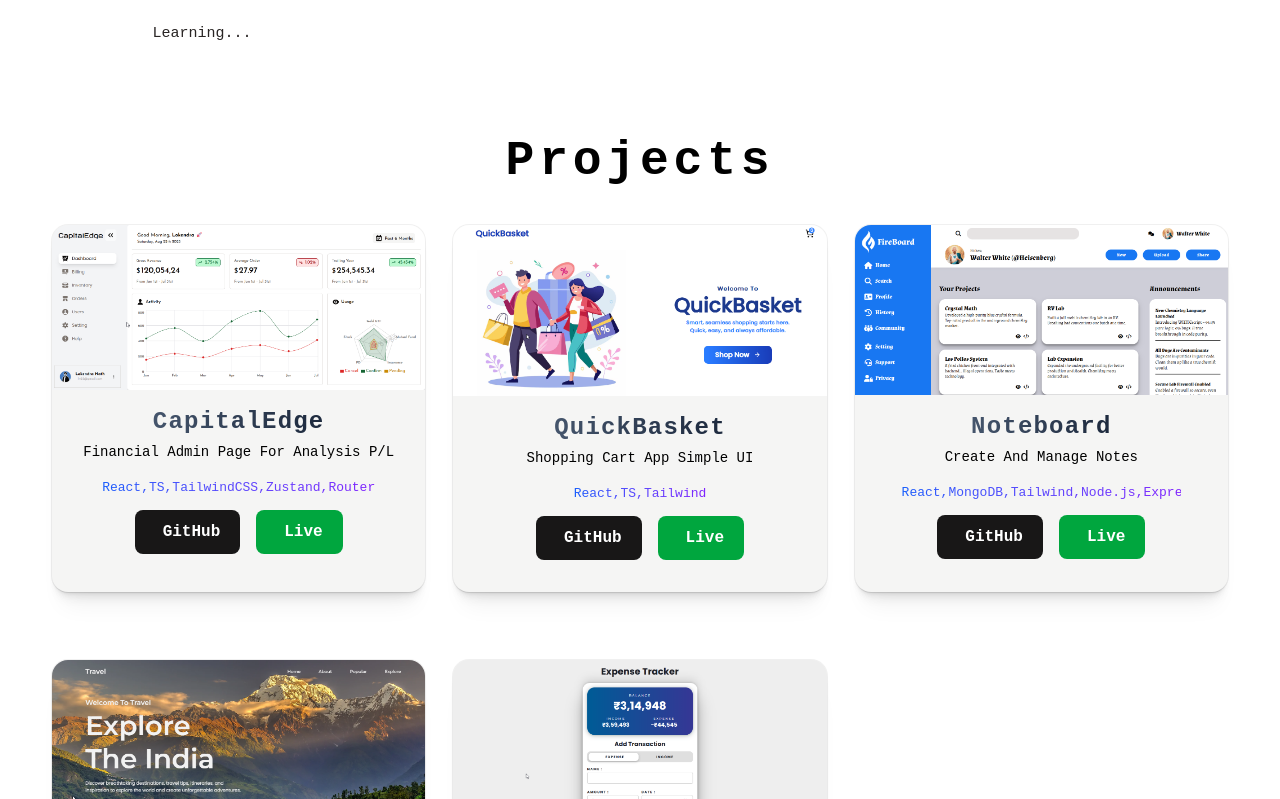
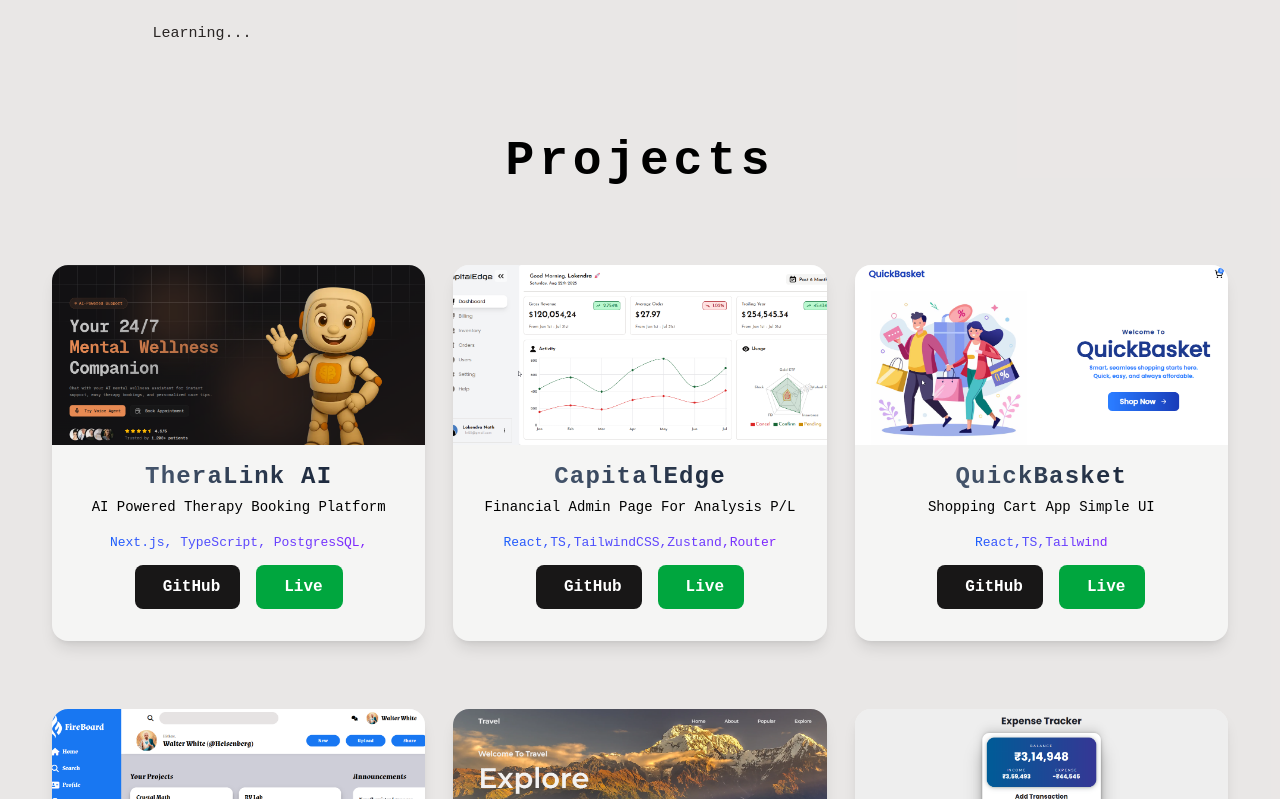
Before and after one commit to LokendraNath/Portfolio-Website, a Next.js app: page / in a window 1280 px wide. Shown: the part 1601-2400 px from the top of the page. Built offline with nearby package versions, Linux system fonts and the light colour scheme; a web font is replaced by a local one.

Commit message:
add theralink Project

```diff
--- a/app/page.tsx
+++ b/app/page.tsx
@@ -8,7 +8,7 @@ import Footer from "@/component/Footer";
 
 const Home = () => {
   return (
-    <div className="px-3 bg-white">
+    <div className="px-3 bg-stone-200/90">
       <Header />
       <div className="font-gothic">
         <About />
--- a/component/Project.tsx
+++ b/component/Project.tsx
@@ -1,7 +1,17 @@
 "use client";
 import { motion } from "framer-motion";
+import Image from "next/image";
+import Link from "next/link";
 
 const portfolioProjects = [
+  {
+    title: "TheraLink AI",
+    desc: "AI Powered Therapy Booking Platform",
+    image: "/assets/ProjectImage/theralink.png",
+    techStack: ["Next.js, TypeScript, PostgresSQL, "],
+    live: "https://theralinkai.vercel.app/",
+    repo: "https://github.com/LokendraNath/TheraLink",
+  },
   {
     title: "CapitalEdge",
     desc: "Financial Admin Page For  Analysis P/L",
@@ -60,16 +70,18 @@ const Project = () => {
       id="project"
       className=" flex items-center justify-center flex-col min-h-screen pt-20"
     >
-      <h2 className="section-title tracking-widest lg:mb-10">Projects</h2>
+      <h2 className="section-title tracking-widest lg:mb-20">Projects</h2>
 
       <div className="mb-10 px-2 grid gap-x-7 gap-y-10 grid-cols-1 sm:grid-cols-2 lg:grid-cols-3 lg:px-10">
         {portfolioProjects.map((project) => (
           <div
             key={project.title}
-            className="bg-stone-100 text-center rounded-2xl mb-7 sm:mb-15 lg:mb-7 transition duration-300 shadow-[0px_0px_0px_1px_rgba(0,0,0,0.06),0px_1px_1px_-0.5px_rgba(0,0,0,0.06),0px_3px_3px_-1.5px_rgba(0,0,0,0.06),0px_6px_6px_-3px_rgba(0,0,0,0.06),0px_12px_12px_-6px_rgba(0,0,0,0.06),0px_24px_24px_-12px_rgba(0,0,0,0.06)] hover:-translate-y-4 hover:shadow-[0_2.8px_2.2px_rgba(0,0,0,0.034),0_6.7px_5.3px_rgba(0,0,0,0.048),0_12.5px_10px_rgba(0,0,0,0.06),0_22.3px_17.9px_rgba(0,0,0,0.072),0_41.8px_33.4px_rgba(0,0,0,0.086),0_100px_80px_rgba(0,0,0,0.12)]"
+            className="bg-stone-100 text-center rounded-2xl mb-7 sm:mb-15 lg:mb-7 transition duration-300 shadow-lg hover:shadow-2xl hover:-translate-y-5"
           >
-            <img
-              className="rounded-t-2xl"
+            <Image
+              className="rounded-t-2xl h-45 w-full object-cover"
+              height={1000}
+              width={1000}
               src={project.image}
               alt={project.title}
             />
@@ -83,7 +95,7 @@ const Project = () => {
               </p>
               <div className="flex gap-4">
                 {/* GitHub Button */}
-                <a
+                <Link
                   href={project.repo}
                   target="_blank"
                   rel="noopener noreferrer"
@@ -94,7 +106,7 @@ const Project = () => {
                   <span className="absolute inset-0 bg-white/10 scale-0 group-hover:scale-100 transition-transform duration-300 rounded-lg"></span>
                   <i className="fab fa-github relative z-10" />
                   <span className="relative z-10">GitHub</span>
-                </a>
+                </Link>
 
                 {/* Live Button */}
                 <a
```
Also changed, not shown: public/assets/ProjectImage/theralink.png (added).
